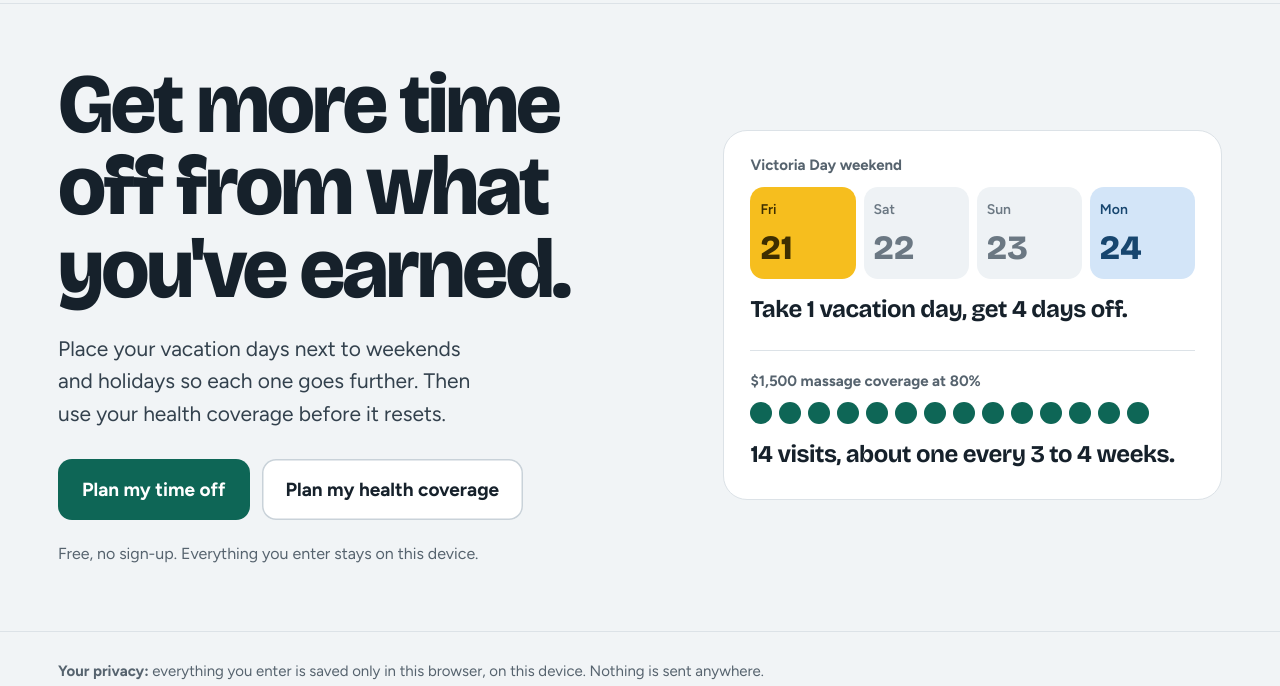
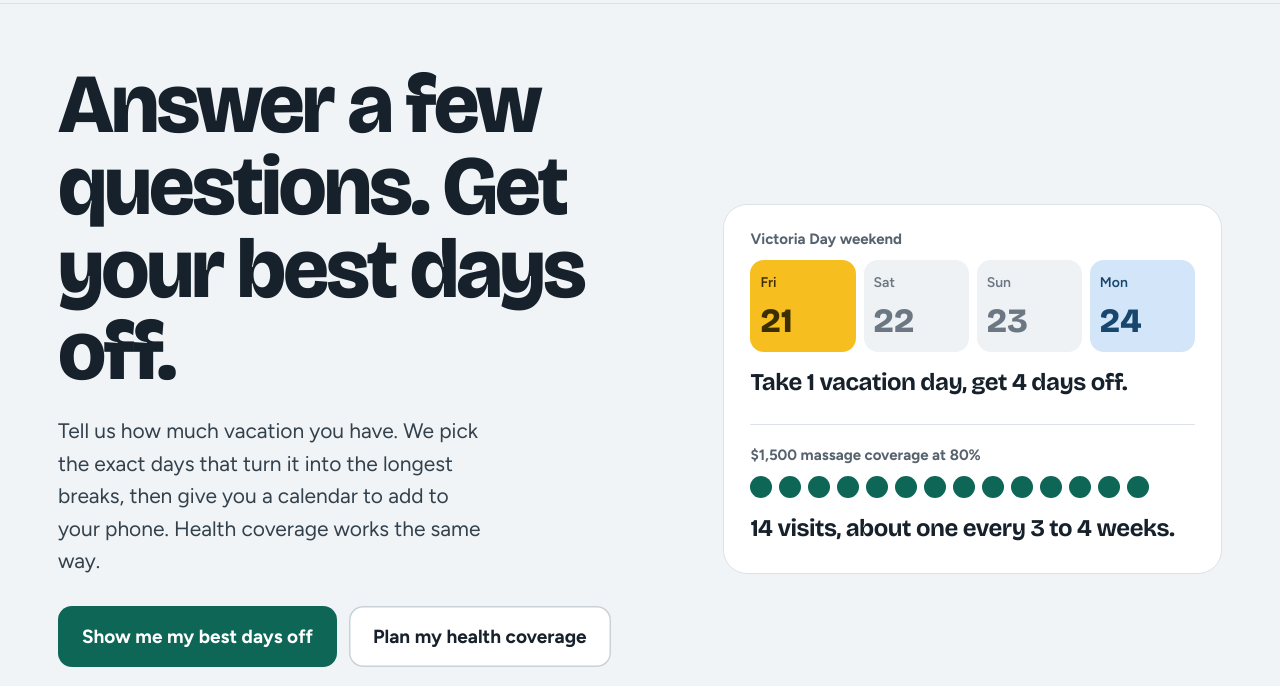
Before and after one commit to jasonalves-debug/Maximizer, a plain HTML site: page index.html in a window 1280 px wide. Shown: the part 61-747 px from the top of the page. Drawn offline with nearby package versions, Linux system fonts and the light colour scheme.

Commit message:
Home: make clear the tool picks the days for you
Co-Authored-By: Claude Sonnet 5.5 <noreply@anthropic.com>
Claude-Session: https://claude.ai/code/session_015tf8srw6kWsUENdkWyyDod

```diff
--- a/index.html
+++ b/index.html
@@ -196,9 +196,9 @@ footer p{margin:0 0 8px;max-width:78ch}
 <!-- ============ HOME ============ -->
 <section id="home" class="hero hidden">
   <div>
-    <h1>Get more time off from what you've earned.</h1>
-    <p class="lede">Place your vacation days next to weekends and holidays so each one goes further. Then use your health coverage before it resets.</p>
-    <div class="cta"><button class="btn" data-go="vacationView">Plan my time off</button><button class="btn secondary" data-go="benefitsView">Plan my health coverage</button></div>
+    <h1>Answer a few questions. Get your best days off.</h1>
+    <p class="lede">Tell us how much vacation you have. We pick the exact days that turn it into the longest breaks, then give you a calendar to add to your phone. Health coverage works the same way.</p>
+    <div class="cta"><button class="btn" data-go="vacationView">Show me my best days off</button><button class="btn secondary" data-go="benefitsView">Plan my health coverage</button></div>
     <p class="note">Free, no sign-up. Everything you enter stays on this device.</p>
   </div>
   <div class="demo" aria-hidden="true">
```
